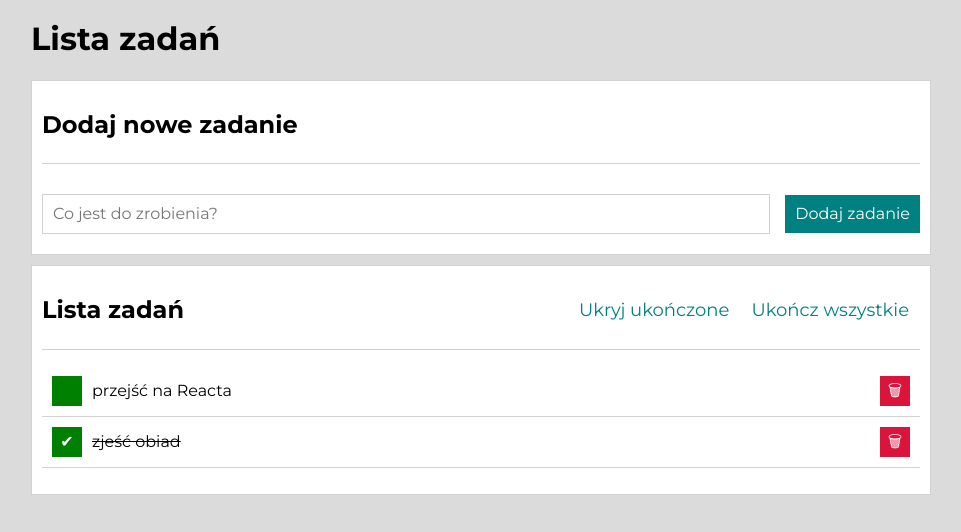
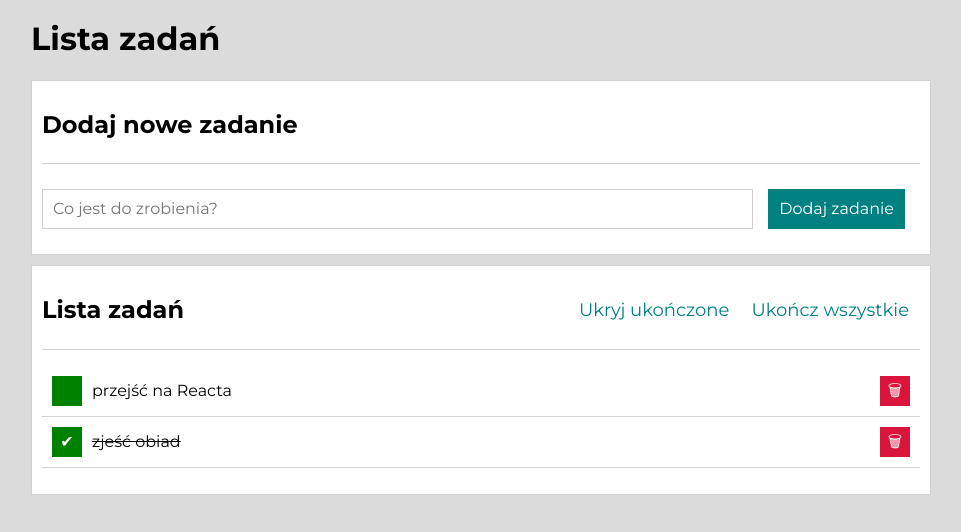
Before and after one commit to SzymonFrontDev/Todo-List-React, a React (Create React App) app: page / in a window 1280 px wide. Shown: the top 532 px of the page, without its empty margins (159-1120 px from the left). Built offline with nearby package versions, Linux system fonts and the light colour scheme.

Commit message:
changed padding and margin

```diff
--- a/src/Form/style.css
+++ b/src/Form/style.css
@@ -2,6 +2,9 @@
     display: grid;
     grid-template-columns: 1fr auto;
     grid-gap: 15px;
+    padding: 15px;
+    padding-top: 25px;
+    padding-left: 0
 }
 
 @media(max-width:767px) {
@@ -13,8 +16,6 @@
 .form__newTask {
     padding: 10px;
     border: 1px solid rgb(209, 209, 209);
-    margin-bottom: 10px;
-    margin-top:30px;
 }
 
 .form__button {
@@ -22,10 +23,8 @@
     color: white;
     border: none;
     align-self: center;
-    padding: 10px;
-    margin-top:30px;
-    margin-bottom: 10px;
-    transition: 0.2s;
+    padding: 11px;
+    transition: 0.2s
 }
 
 .form__button:hover {
```
